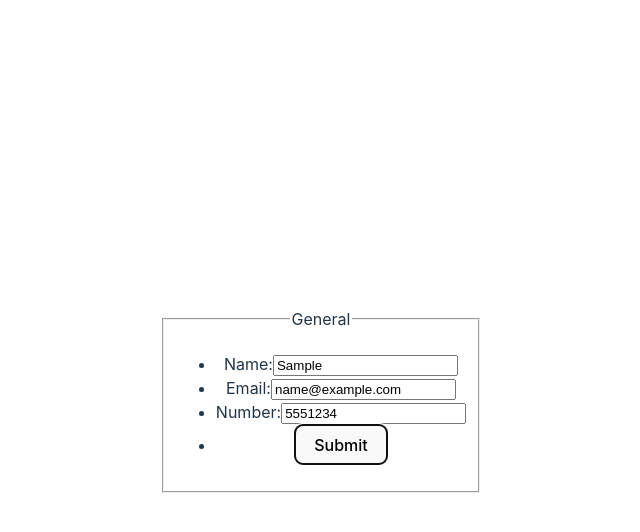
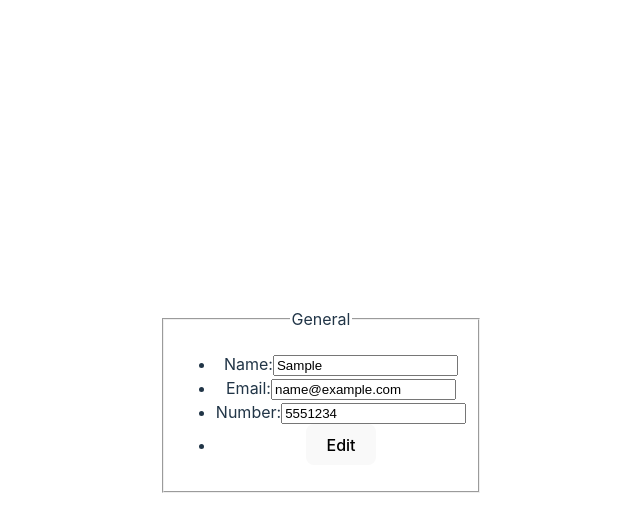
Before and after one commit to Crisandryj/my-cv-app-react, a React (Vite) app: page / in a window 1280 px wide. Both pictures are taken after typing "Sample", "name@example.com", "5551234" into the empty fields and a click on the button "Submit". Shown: the top 532 px of the page, without its empty margins (319-959 px from the left). Built offline with nearby package versions, Linux system fonts and the light colour scheme.

Commit message:
Feat: On submit change to edit button

```diff
--- a/src/General.jsx
+++ b/src/General.jsx
@@ -23,7 +23,42 @@ function General() {
     setSubmitted(true);
   };
 
-  const isSubmitted = submitted == true;
+  //copied submit for the moment
+  const onEdit = (e) => {
+    e.preventDefault();
+    const myForm = document.getElementById("myForm");
+    const formData = new FormData(myForm);
+    const newForm = {
+      name: formData.get("user_name"),
+      email: formData.get("user_email"),
+      email: formData.get("user_num"),
+    };
+    setForm(newForm);
+    setSubmitted(true);
+  };
+
+  function EditButton() {
+    return (
+      <button type="submit" onClick={onEdit}>
+        Edit
+      </button>
+    );
+  }
+  function SubmitButton() {
+    return (
+      <button type="submit" onClick={onSubmit}>
+        Submit
+      </button>
+    );
+  }
+  //Add a conditional statement - if submitted show edit button
+  function ClickButton() {
+    if (submitted == true) {
+      return <EditButton />;
+    } else {
+      return <SubmitButton />;
+    }
+  }
 
   return (
     <>
@@ -59,9 +94,7 @@ function General() {
               />
             </li>
             <li className="button">
-              <button type="submit" onClick={onSubmit}>
-                Submit
-              </button>
+              <ClickButton />
             </li>
           </ul>
         </fieldset>
@@ -71,5 +104,3 @@ function General() {
 }
 
 export default General;
-
-//Add a conditional statement - if submitted show edit button
```
